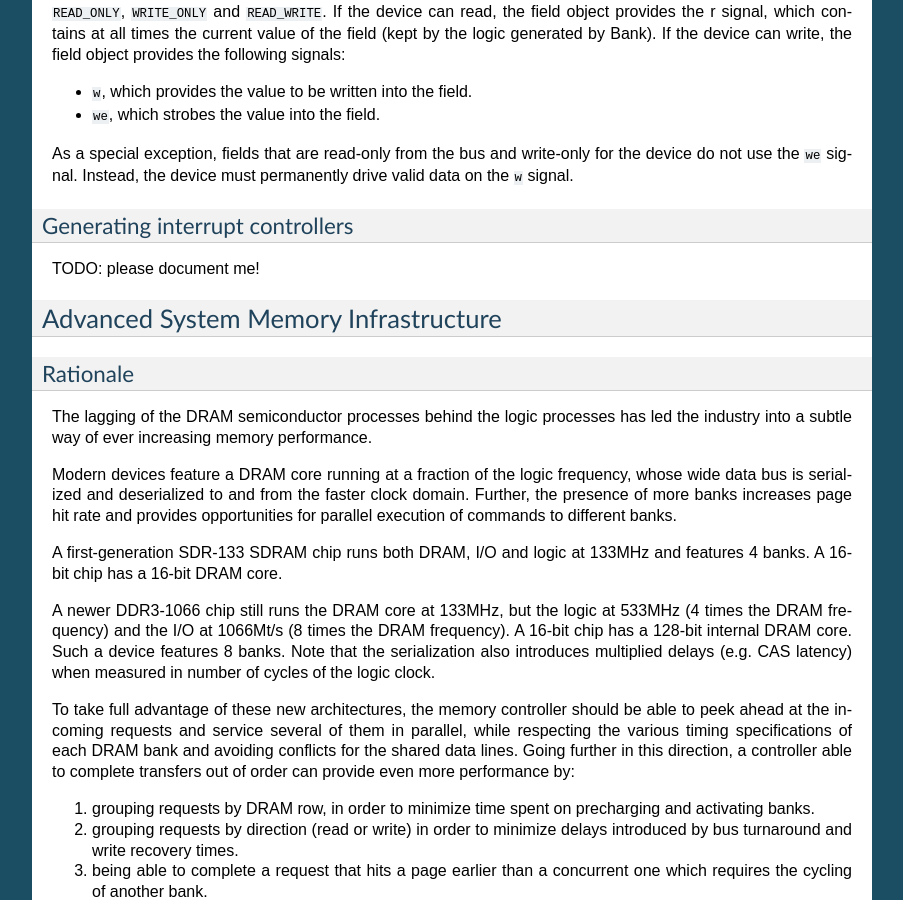
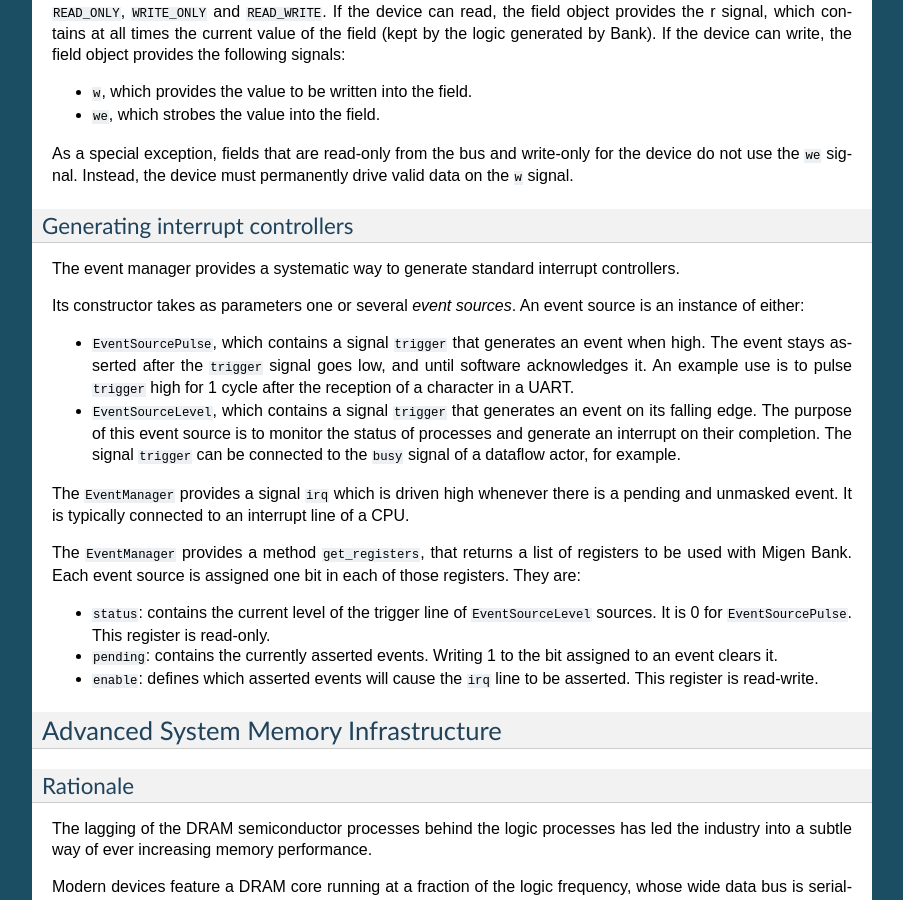
Before and after one commit to enjoy-digital/litex, a Sphinx documentation site: the page built from doc/bus.rst, in a window 1280 px wide and 900 px high, scrolled down 1374 px. Shown: the whole window, without its empty margins (198-1101 px from the left). Built offline with Sphinx 7.4.7, drawn with Linux system fonts in a browser that asks for light colours; formulas are drawn with MathJax 3.

Commit message:
doc: interrupt controllers

```diff
--- a/doc/bus.rst
+++ b/doc/bus.rst
@@ -60,7 +60,20 @@ As a special exception, fields that are read-only from the bus and write-only fo
 
 Generating interrupt controllers
 ================================
-TODO: please document me!
+The event manager provides a systematic way to generate standard interrupt controllers.
+
+Its constructor takes as parameters one or several *event sources*. An event source is an instance of either:
+
+* ``EventSourcePulse``, which contains a signal ``trigger`` that generates an event when high. The event stays asserted after the ``trigger`` signal goes low, and until software acknowledges it. An example use is to pulse ``trigger`` high for 1 cycle after the reception of a character in a UART.
+* ``EventSourceLevel``, which contains a signal ``trigger`` that generates an event on its falling edge. The purpose of this event source is to monitor the status of processes and generate an interrupt on their completion. The signal ``trigger`` can be connected to the ``busy`` signal of a dataflow actor, for example.
+
+The ``EventManager`` provides a signal ``irq`` which is driven high whenever there is a pending and unmasked event. It is typically connected to an interrupt line of a CPU.
+
+The ``EventManager`` provides a method ``get_registers``, that returns a list of registers to be used with Migen Bank. Each event source is assigned one bit in each of those registers. They are:
+
+* ``status``: contains the current level of the trigger line of ``EventSourceLevel`` sources. It is 0 for ``EventSourcePulse``. This register is read-only.
+* ``pending``: contains the currently asserted events. Writing 1 to the bit assigned to an event clears it.
+* ``enable``: defines which asserted events will cause the ``irq`` line to be asserted. This register is read-write.
 
 .. _asmi:
 
```
